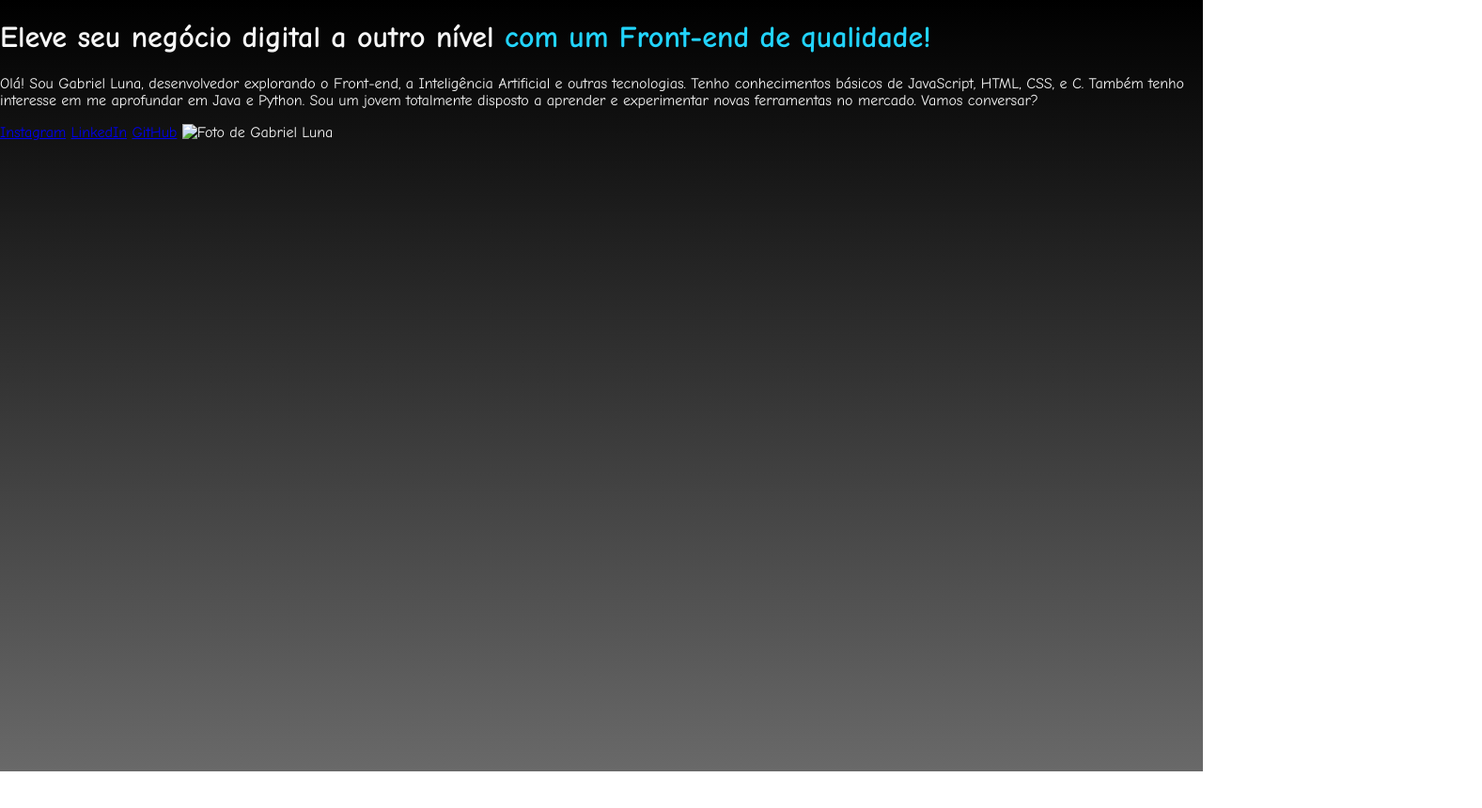
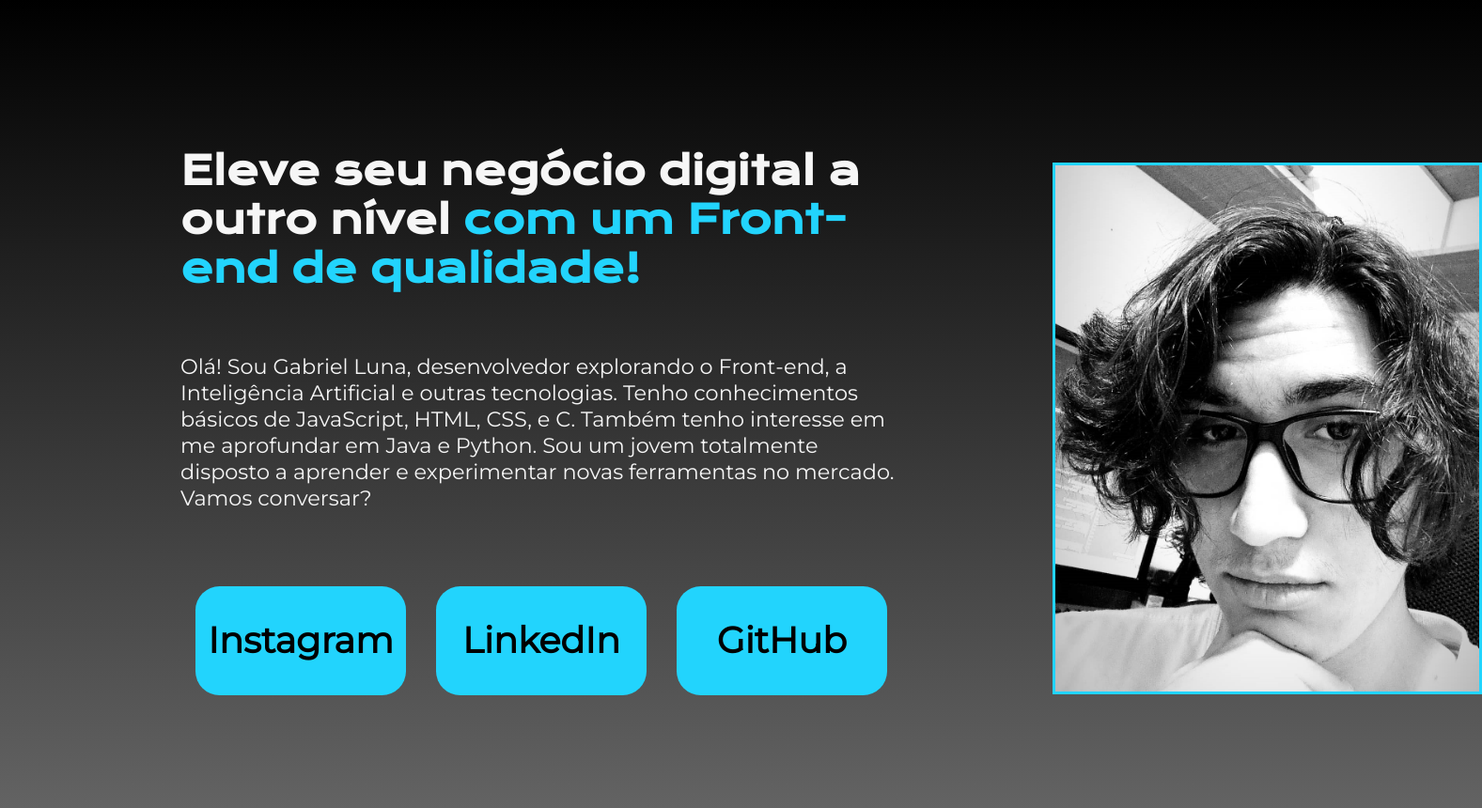
Before and after one commit to gabr1elluna/ONE_HTML_CSS, a plain HTML site: page index.html in a window 1280 px wide. Shown: the whole page at 94% size, 1577 px wide, since content can reach past the window. Before the commit the page ends 821 px from the top, so only its background shows below. Drawn offline with nearby package versions, Linux system fonts and the light colour scheme.

Commit message:
código atualizado + imagem

```diff
--- a/index.html
+++ b/index.html
@@ -5,17 +5,24 @@
     <meta name="viewport" content="width=device-width, initial-scale=1.0">
     <title>Portfolio</title>
     <link rel="stylesheet" href="./styles.css">
+
+    <link rel="preconnect" href="https://fonts.googleapis.com">
+    <link rel="preconnect" href="https://fonts.gstatic.com" crossorigin>
+    <link href="https://fonts.googleapis.com/css2?family=Krona+One&family=Montserrat:ital@0;1&display=swap" rel="stylesheet">
 </head>
 <body>
     <header></header>
-    <main>
-        <h1>Eleve seu negócio digital a outro nível <strong>com um Front-end de qualidade!</strong></h1>
-        <p>Olá! Sou Gabriel Luna, desenvolvedor explorando o Front-end, a Inteligência Artificial e outras tecnologias. Tenho conhecimentos básicos de JavaScript, HTML, CSS, e C. Também tenho interesse em me aprofundar em Java e Python. Sou um jovem totalmente disposto a aprender e experimentar novas ferramentas no mercado. Vamos conversar?</p>
-
-        <a href="https://instagram.com/gabr1elluna/">Instagram</a>
-        <a href="https://www.linkedin.com/in/gabr1elluna/" target="_blank">LinkedIn</a>
-        <a href="https://github.com/gabr1elluna/" target="_blank">GitHub</a>
-        <img src="s" alt="Foto de Gabriel Luna">
+    <main class="container">
+        <section class="container-section">
+            <h1 class="container-section-title">Eleve seu negócio digital a outro nível <strong class="titulo-destaque">com um Front-end de qualidade!</strong></h1>
+            <p class="container-section-text">Olá! Sou Gabriel Luna, desenvolvedor explorando o Front-end, a Inteligência Artificial e outras tecnologias. Tenho conhecimentos básicos de JavaScript, HTML, CSS, e C. Também tenho interesse em me aprofundar em Java e Python. Sou um jovem totalmente disposto a aprender e experimentar novas ferramentas no mercado. Vamos conversar?</p>
+            <div class="container-section-socials">
+                <a id="socials" href="https://instagram.com/gabr1elluna/">Instagram</a>
+                <a id="socials" href="https://www.linkedin.com/in/gabr1elluna/" target="_blank">LinkedIn</a>
+                <a id="socials" href="https://github.com/gabr1elluna/" target="_blank">GitHub</a>
+            </div>
+            </section>
+        <img src="./imagem.png" alt="Foto de Gabriel Luna">
     </main>
 </body>
 </html>
--- a/styles.css
+++ b/styles.css
@@ -1,12 +1,73 @@
+* {
+    margin: 0;
+    padding: 0;
+}
+
 body {
     color: #f6f6f6;
-    font-family: 'Comic Sans MS';
+    box-sizing: border-box;
     margin: 0;
     padding: 0;
     min-height: 100vh;
     background-image: linear-gradient(to bottom, #000, #696969);
 }
 
-strong {
+.container {
+    margin: 1% 15%;
+    display: flex;
+    justify-content: space-between;
+    align-items: center;
+}
+
+.container-section {
+    width: 61.5rem;
+    display: flex;
+    flex-direction: column;
+    gap: 4rem;
+}
+
+.container-section-title {
+    font-size: 2.6rem;
+    font-family: 'Krona One', sans-serif;
+}
+
+.container-section-text {
+    font-size: 1.4rem;
+    font-family: 'Montserrat', sans-serif;
+}
+
+.container-section-socials {
+    display: flex;
+    justify-content: space-between;
+}
+
+
+.titulo-destaque {
     color: #22d4fd;
 }
+
+#socials {
+    background-color: #22d4fd;
+    width: 14rem;
+    text-align: center;
+    font-size: 2.4rem;
+    border-radius: 1.6rem;
+    margin: 1rem;
+    padding: 2.15rem 0;
+    text-decoration: none;
+    color: #000;
+    font-family: 'Montserrat', sans-serif;
+    font-weight: 600;
+}
+
+#socials:hover {
+    cursor: pointer;
+    background-color: #2288fd;
+}
+
+img {
+    margin: 10rem;
+    width:  35rem;
+    height: 35rem;
+    border: .2rem solid #22d4fd;
+}
```
Also changed, not shown: imagem.png (added).
